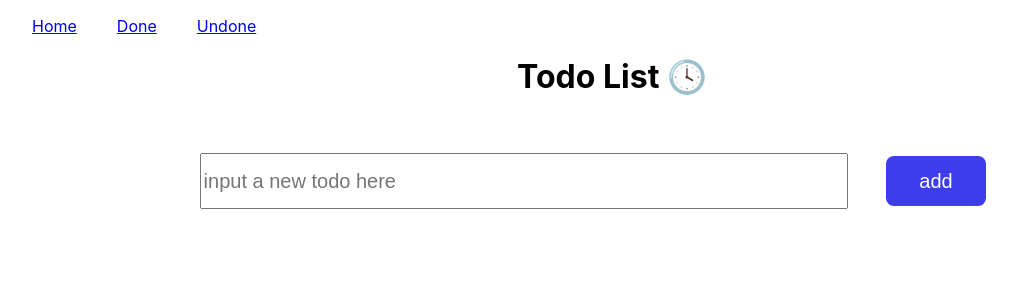
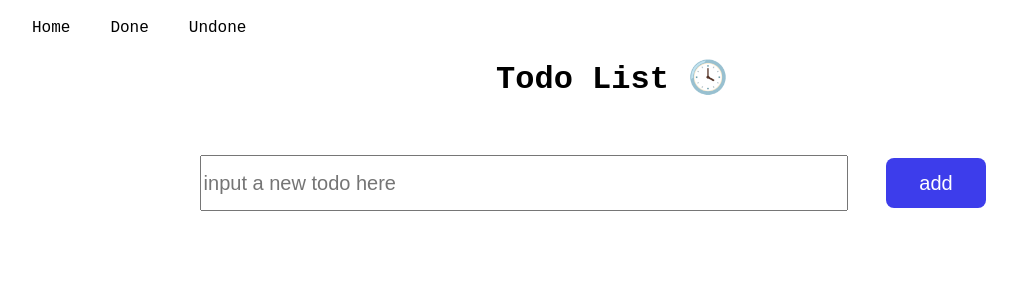
Before and after one commit to kobywongchunkit/my-todo, a React (Create React App) app: page / in a window 1280 px wide. Shown: the top 300 px of the page, without its empty margins (28-1045 px from the left). Built offline with nearby package versions, Linux system fonts and the light colour scheme; no server answers.

Commit message:
[todo][koby] nav touch up

```diff
--- a/src/App.css
+++ b/src/App.css
@@ -39,6 +39,7 @@
 
 h1{
   text-align: center;
+  font-family:'Courier New', Courier, monospace;
 }
 
 
@@ -86,6 +87,12 @@ input{
 li {
   display:inline;
   padding: 10px 20px;
+}
+
+.navBarItem{
+  color: #000;
+  text-decoration: none;
+  font-family:'Courier New', Courier, monospace;
 }
 
 .clock::after {
--- a/src/App.jsx
+++ b/src/App.jsx
@@ -26,13 +26,13 @@ function App() {
       <div>
         <ul id="menu">
           <li>
-            <Link to="/">Home</Link>
+            <Link className="navBarItem" to="/">Home</Link>
           </li>
           <li>
-            <Link to="/Done">Done</Link>
+            <Link className="navBarItem" to="/Done">Done</Link>
           </li>
           <li>
-            <Link to="/Undone">Undone</Link>
+            <Link className="navBarItem" to="/Undone">Undone</Link>
           </li>
         </ul>
 
--- a/src/components/TodoList.jsx
+++ b/src/components/TodoList.jsx
@@ -3,7 +3,7 @@ import TodoGroup from './TodoGroup';
 function TodoList(){
     return(
             <>
-                <h1>Todo List <span class="emoji clock" role="img" /></h1>
+                <h1>Todo List <span className="emoji clock" role="img" /></h1>
                 <TodoGroup></TodoGroup>
                 <TodoGenerator></TodoGenerator>
             </>
```
